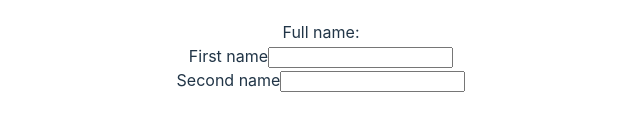
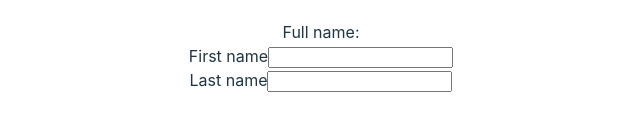
Before and after one commit to EVNIKHIL/eLogosoft-React-session, a React (Vite) app: page / in a window 1280 px wide. Shown: the part 406-536 px from the top of the page, without its empty margins (319-959 px from the left). Built offline with nearby package versions, Linux system fonts and the light colour scheme.

Commit message:
label change

```diff
--- a/src/InputComponent.jsx
+++ b/src/InputComponent.jsx
@@ -28,15 +28,15 @@ const InputComponent = () => {
         </label>
       </div>
       <div>
-        <label htmlFor="secondName">
-          Second name
+        <label htmlFor="lastName">
+          Last name
           <input
             onChange={(e) => {
               setLastName(e.target.value);
             }}
             value={lastName}
             type="text"
-            id="secondName"
+            id="lastName"
           />
         </label>
       </div>
```
